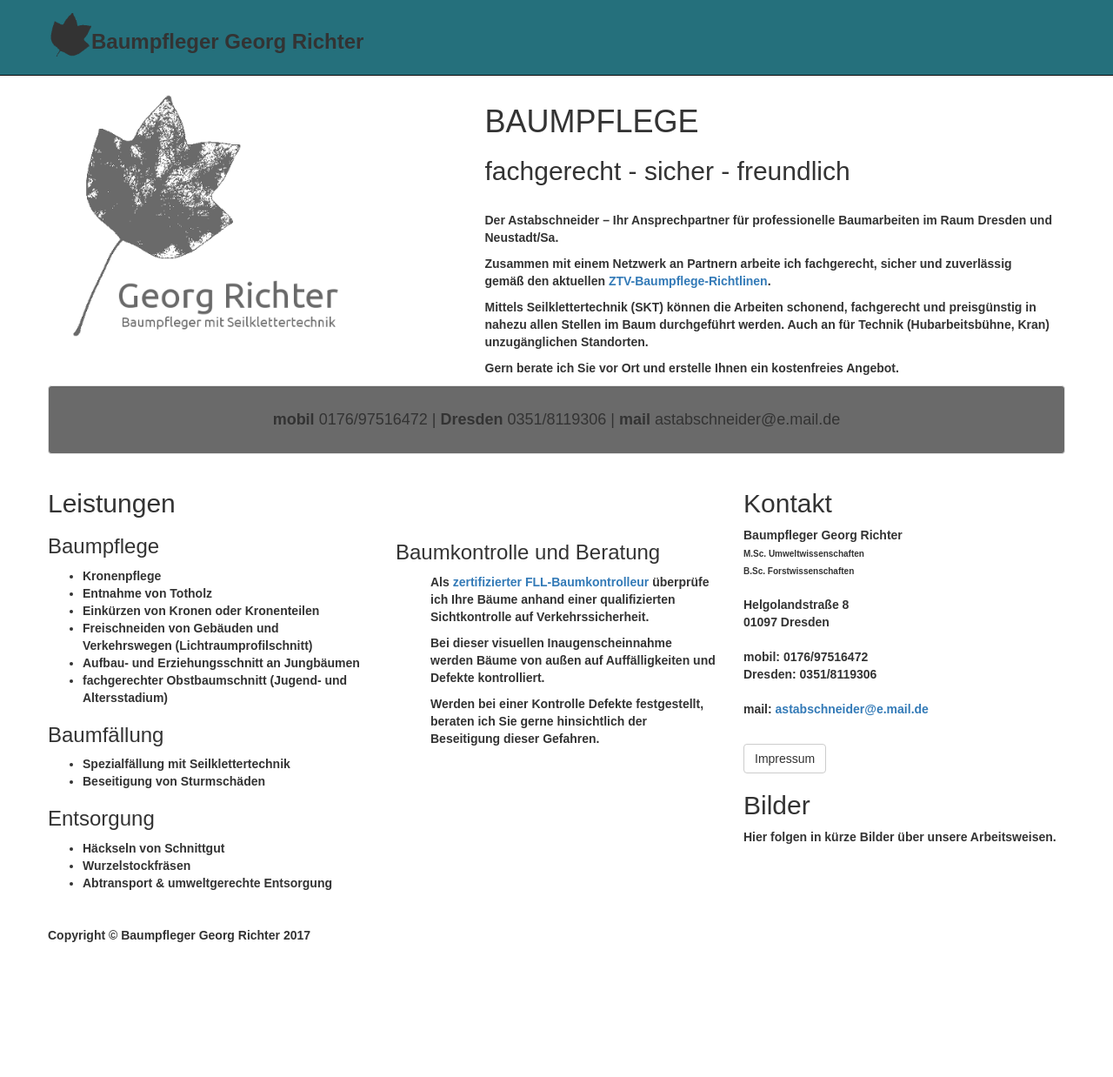
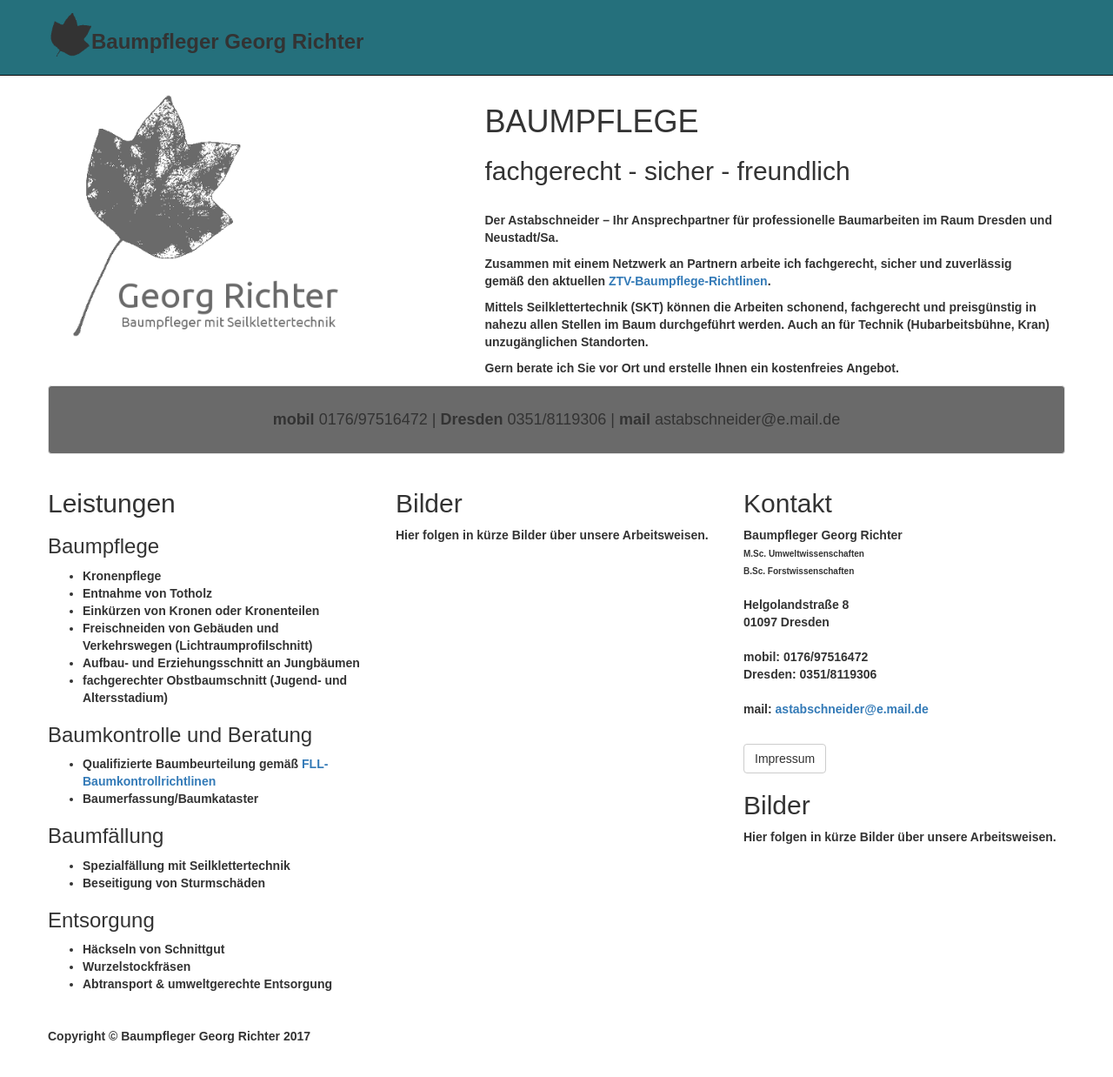
Before and after one commit to astabschneider/astabschneider.github.io, a Jekyll site: the page built from index.html, in a window 1280 px wide and 1241 px high. Shown: the top 1238 px of the window at 87% size. Built offline with Jekyll 4.4.1, drawn with Linux system fonts in a browser that asks for light colours.

Commit message:
updated site

```diff
--- a/index.html
+++ b/index.html
@@ -55,6 +55,14 @@ Gern berate ich Sie vor Ort und erstelle Ihnen ein kostenfreies Angebot.</p>
 	<li>Aufbau- und Erziehungsschnitt an Jungbäumen</li>
 	<li>fachgerechter Obstbaumschnitt (Jugend- und Altersstadium)</li>
 
+	    </ul>
+<h4></h4>
+<h3>Baumkontrolle und Beratung</h3>
+<ul>
+	<li>Qualifizierte Baumbeurteilung gemäß <a class="customize-unpreviewable" href="https://www.fll.de/dienstleistungen-links/zertifizierter-baumkontrolleur.html" target="_blank" rel="noopener"> FLL-Baumkontrollrichtlinen</a></li>
+
+	<li>Baumerfassung/Baumkataster</li>
+
 	</ul>
 <h4></h4>
 <h3>Baumfällung</h3>
@@ -80,19 +88,14 @@ Gern berate ich Sie vor Ort und erstelle Ihnen ein kostenfreies Angebot.</p>
 </div>
 <!-- /.col-md-4 -->
 <div class="col-md-4">
-    <br/>
-<br/>
-<br/>
+  <h2>Bilder</h2>
 
-    </ul>
-<h4></h4>
-<h3>Baumkontrolle und Beratung</h3>
-<ul>
-	<p>Als <a class="customize-unpreviewable" href="https://www.fll.de/dienstleistungen-links/zertifizierter-baumkontrolleur.html" target="_blank" rel="noopener">zertifizierter FLL-Baumkontrolleur</a> überprüfe ich Ihre Bäume anhand einer qualifizierten Sichtkontrolle auf Verkehrssicherheit.</p>
+    Hier folgen in kürze Bilder über unsere Arbeitsweisen.
+    <!--br>
+    <img class="img-responsive img-rounded" src="15369097.jpg" alt="" style="width:389;height:300px;"></p>
+    <a class="btn btn-default" href="http://astabschneider.de/Bilder/">Mehr Bilder</a>-->
 
-	<p>Bei dieser visuellen Inaugenscheinnahme werden Bäume von außen auf Auffälligkeiten und Defekte kontrolliert.</p>
 
-        <p>Werden bei einer Kontrolle Defekte festgestellt, beraten ich Sie gerne hinsichtlich der Beseitigung dieser Gefahren.</p>
 
     <!--br>
     <img class="img-responsive img-rounded" src="15369097.jpg" alt="" style="width:389;height:300px;"></p>
```
